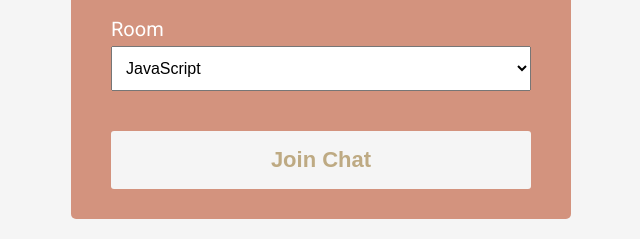
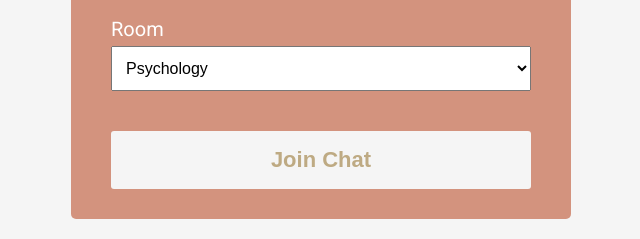
Before and after one commit to Shruti19Arya/NodeJSProject, a plain HTML site: page public/index.html in a window 1280 px wide. Shown: the part 349-588 px from the top of the page, 319-959 px from the left. Drawn offline with Linux system fonts and the light colour scheme.

Commit message:
Update index.html

```diff
--- a/public/index.html
+++ b/public/index.html
@@ -1,5 +1,6 @@
 <!DOCTYPE html>
 <html lang="en">
+
 <head>
 	<meta charset="UTF-8" />
 	<meta name="viewport" content="width=device-width, initial-scale=1.0" />
@@ -14,7 +15,6 @@
 	<div class="join-container">
 		<header class="join-header">
 			<h1>
-				<!-- <i class="fas fa-smile"></i>  -->
 				ChatApp</h1>
 		</header>
 		<main class="join-room">
@@ -27,12 +27,12 @@
 				<div class="form">
 					<label for="room">Room</label>
 					<select name="room">
-						<option value="JavaScript">JavaScript</option>
-						<option value="Python">Python</option>
-						<option value="PHP">PHP</option>
-						<option value="C#">C#</option>
-						<option value="Ruby">Ruby</option>
-						<option value="Java">Java</option>
+						<option value="Psychology">Psychology</option>
+						<option value="Finance">Finance</option>
+						<option value="Personal Development">Personal Development</option>
+						<option value="Fitness">Fitness</option>
+						<option value="Nutrition">Nutrition</option>
+						<option value="Travelling">Travelling</option>
 					</select>
 				</div>
 				<button type="submit" class="btn">Join Chat</button>
```
